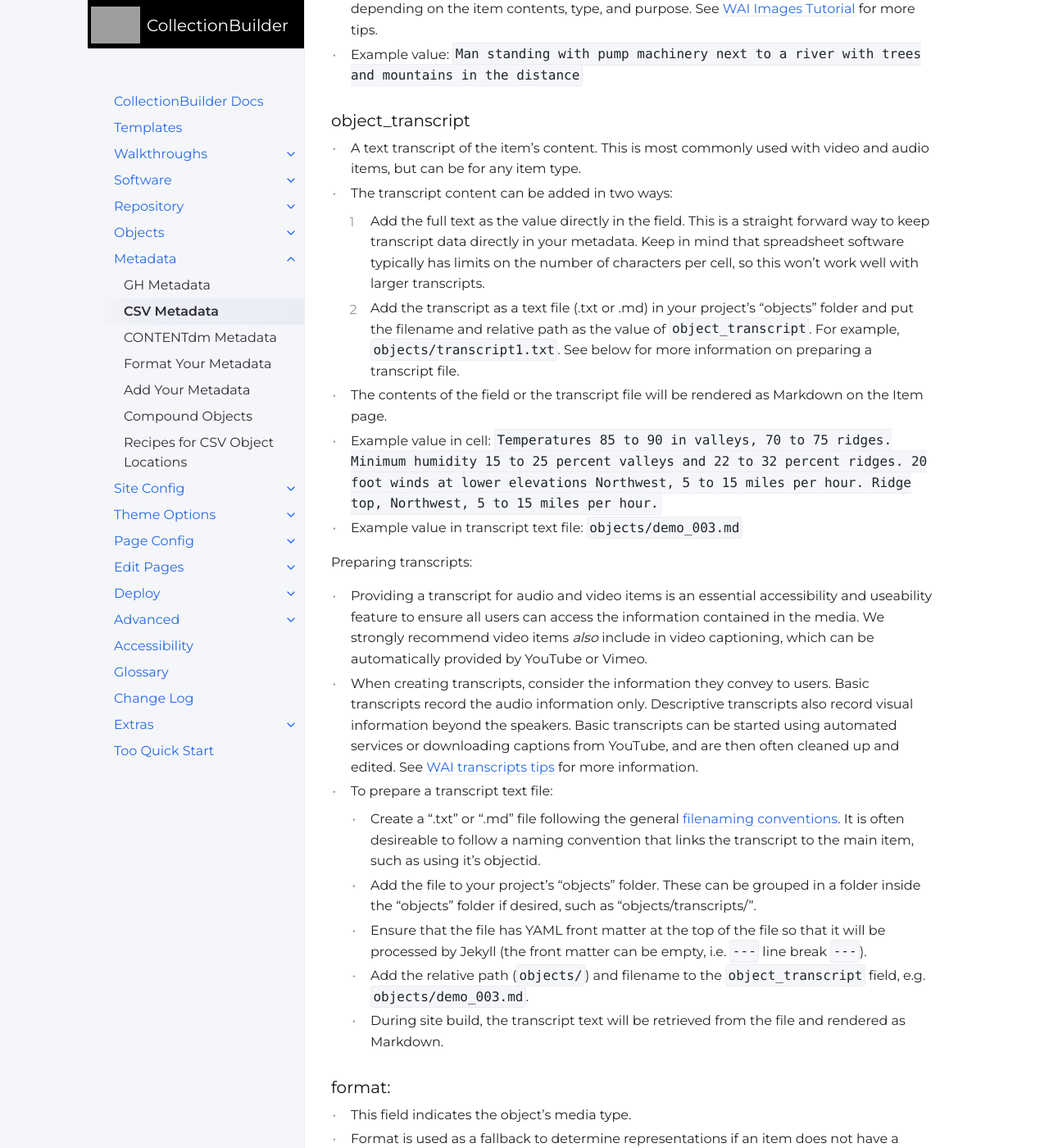
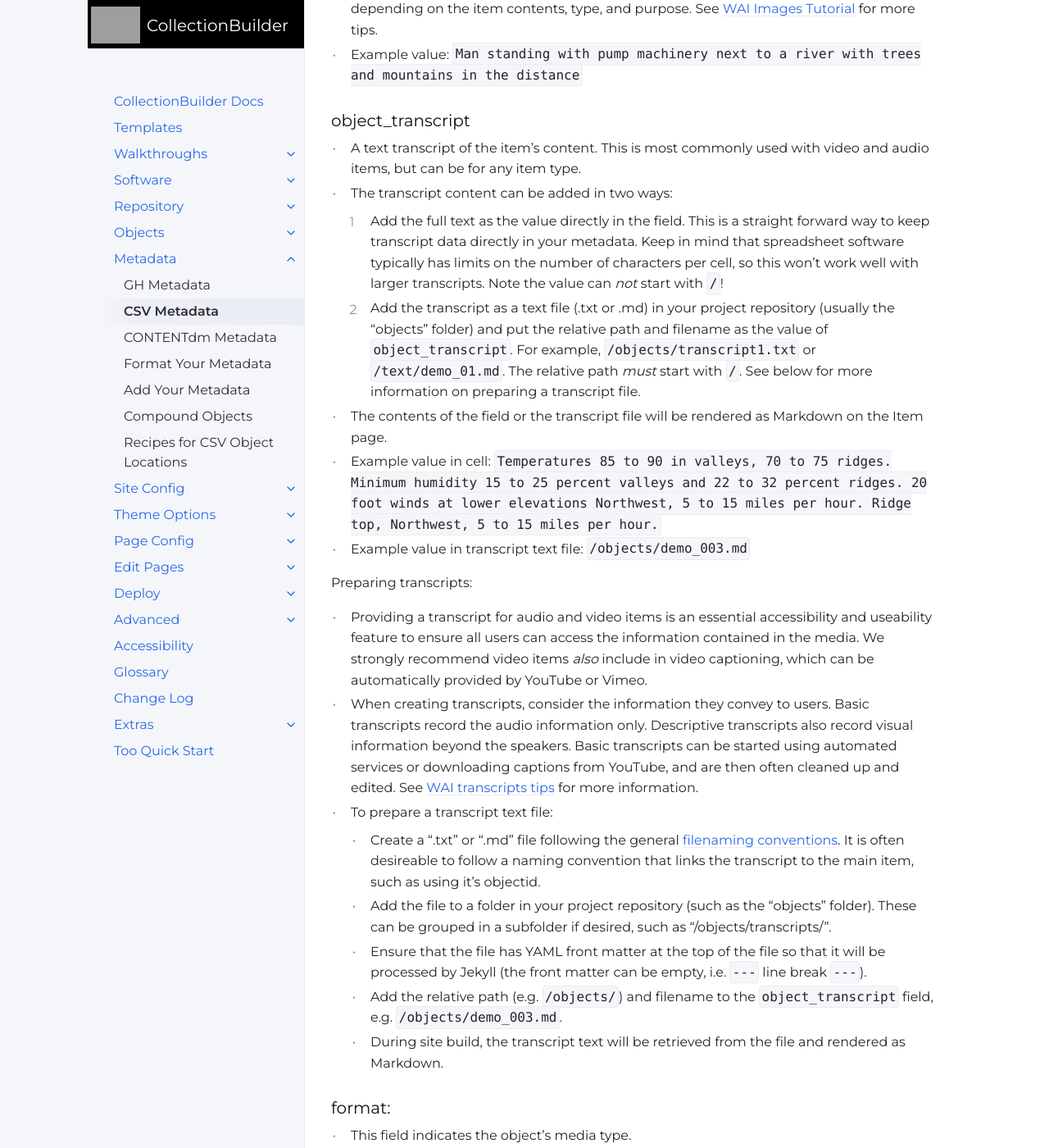
Before and after one commit to CollectionBuilder/cb-docs, a Jekyll site: the page built from docs/metadata/csv_metadata.md, in a window 1280 px wide and 1400 px high, scrolled down 4790 px. Shown: the whole window at 82% size. Built offline with Jekyll 4.4.1, drawn with Linux system fonts in a browser that asks for light colours; comment, search, counter and statistics services are not loaded.

Commit message:
update object_transcript details

```diff
--- a/docs/metadata/csv_metadata.md
+++ b/docs/metadata/csv_metadata.md
@@ -131,11 +131,11 @@ You will need to use the correct file paths or URLs for your objects. Here are s
 
 - A text transcript of the item's content. This is most commonly used with video and audio items, but can be for any item type.
 - The transcript content can be added in two ways:
-    1. Add the full text as the value directly in the field. This is a straight forward way to keep transcript data directly in your metadata. Keep in mind that spreadsheet software typically has limits on the number of characters per cell, so this won't work well with larger transcripts.
-    2. Add the transcript as a text file (.txt or .md) in your project's "objects" folder and put the filename and relative path as the value of `object_transcript`. For example, `objects/transcript1.txt`. See below for more information on preparing a transcript file.
+    1. Add the full text as the value directly in the field. This is a straight forward way to keep transcript data directly in your metadata. Keep in mind that spreadsheet software typically has limits on the number of characters per cell, so this won't work well with larger transcripts. Note the value can *not* start with `/`!
+    2. Add the transcript as a text file (.txt or .md) in your project repository (usually the "objects" folder) and put the relative path and filename as the value of `object_transcript`. For example, `/objects/transcript1.txt` or `/text/demo_01.md`. The relative path *must* start with `/`. See below for more information on preparing a transcript file.
 - The contents of the field or the transcript file will be rendered as Markdown on the Item page.
 - Example value in cell: `Temperatures 85 to 90 in valleys, 70 to 75 ridges. Minimum humidity 15 to 25 percent valleys and 22 to 32 percent ridges. 20 foot winds at lower elevations Northwest, 5 to 15 miles per hour. Ridge top, Northwest, 5 to 15 miles per hour.`
-- Example value in transcript text file: `objects/demo_003.md`
+- Example value in transcript text file: `/objects/demo_003.md`
 
 Preparing transcripts:
 
@@ -143,9 +143,9 @@ Preparing transcripts:
 - When creating transcripts, consider the information they convey to users. Basic transcripts record the audio information only. Descriptive transcripts also record visual information beyond the speakers. Basic transcripts can be started using automated services or downloading captions from YouTube, and are then often cleaned up and edited. See [WAI transcripts tips](https://www.w3.org/WAI/media/av/transcripts/) for more information.
 - To prepare a transcript text file:
     - Create a ".txt" or ".md" file following the general [filenaming conventions]({{ '/docs/objects/csv-objects/#object-guidelines-for-collectionbuilder-csv' | relative_url }}). It is often desireable to follow a naming convention that links the transcript to the main item, such as using it's objectid.
-    - Add the file to your project's "objects" folder. These can be grouped in a folder inside the "objects" folder if desired, such as "objects/transcripts/".
+    - Add the file to a folder in your project repository (such as the "objects" folder). These can be grouped in a subfolder if desired, such as "/objects/transcripts/".
     - Ensure that the file has YAML front matter at the top of the file so that it will be processed by Jekyll (the front matter can be empty, i.e. `---` line break `---`).
-    - Add the relative path (`objects/`) and filename to the `object_transcript` field, e.g. `objects/demo_003.md`.
+    - Add the relative path (e.g. `/objects/`) and filename to the `object_transcript` field, e.g. `/objects/demo_003.md`.
     - During site build, the transcript text will be retrieved from the file and rendered as Markdown.
 
 ### format:
```
